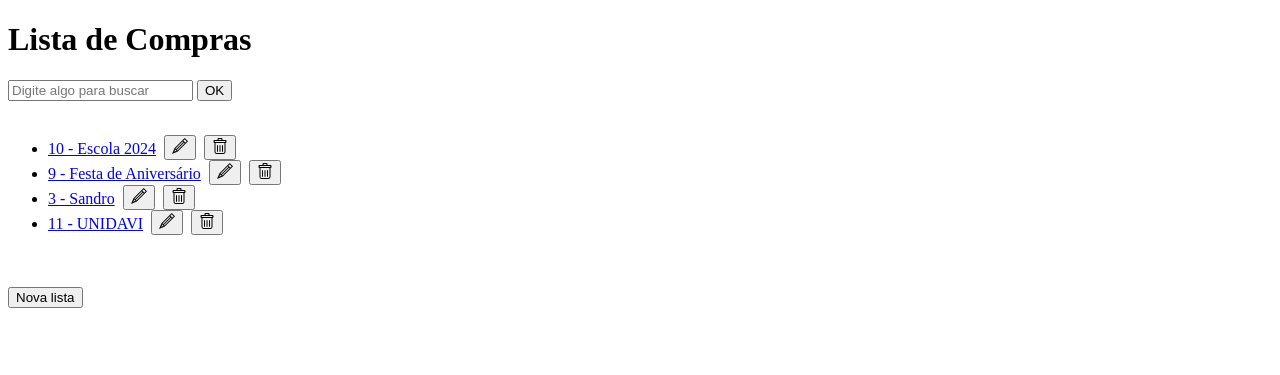
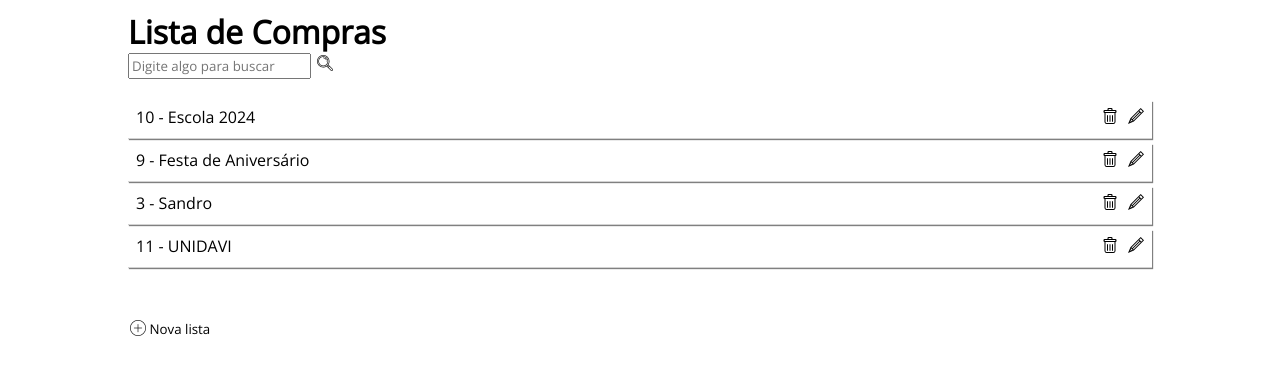
Before and after one commit to sandroaf/php, a PHP site: page / in a window 1280 px wide. Shown: the top 375 px of the page. Run offline with PHP 8.4, Linux system fonts and the light colour scheme; data comes from the database, SQL or seed files in the repository.

Commit message:
Estilizado CSS

```diff
--- /dev/null
+++ b/listacompras/estilo.css
@@ -0,0 +1,98 @@
+* {
+    padding: 0;
+    margin: 0;
+    font-family: 'Open Sans','Lucida Sans', 'Lucida Sans Regular', 'Lucida Grande', 'Lucida Sans Unicode', Geneva, Verdana, sans-serif;
+}
+
+main {
+    width: 80%;
+    margin: 10px auto;
+}
+
+button, input {
+    padding: 2px;
+}
+
+ul {
+    width: 100%;
+}
+
+li {
+    list-style: none;
+    margin-bottom: 5px;
+    box-shadow: 1px 1px 1px gray;
+    border-bottom: 1px solid lightgray;
+    padding: 5px 3px 10px 3px;
+}
+
+li:hover {
+    background-color: rgb(240, 240, 240);
+}
+
+li > a {
+    float: left;
+    padding-left: 5px;
+    width: 90%;
+}
+
+li > a:link, li > a:visited {
+    color: black;
+    text-decoration: none;
+}
+
+li > button {
+    float: right;
+    margin: 0 3px;
+    background-color: transparent;
+    border: none;
+    cursor: pointer;
+}
+
+button[type="submit"] {
+    background-color: white;
+    border: 1px solid rgb(37, 110, 37);
+    border-radius: 5px;
+    padding: 3px 5px;
+    cursor: pointer;
+}
+
+button[type="reset"] {
+    background-color: white;
+    border: 1px solid rgb(95, 4, 4);
+    border-radius: 5px;
+    padding: 3px 5px;
+    cursor: pointer;
+}
+
+button#bbusca  {
+    background-color: transparent;
+    border:none;
+    cursor:pointer;
+}
+
+button.incluir {
+    background-color: white;
+    border:none;
+    cursor:pointer;
+}
+
+button.incluir:hover {
+    font-weight: bold;
+}
+
+button.incluir > img {
+    margin: auto 0;
+    vertical-align: top;
+}
+
+button.incluir > img:hover {
+    scale: 110%;
+}
+
+
+@media only screen and (max-width: 300px) {
+    main {
+        width: 98%;
+        margin: 5px auto;
+    }
+}
--- a/listacompras/index.php
+++ b/listacompras/index.php
@@ -3,6 +3,8 @@
 <head>
     <meta charset="UTF-8">
     <meta name="viewport" content="width=device-width, initial-scale=1.0">
+    <link rel="stylesheet" href="https://fonts.googleapis.com/css?family=Open+Sans">
+    <link rel="stylesheet" href="./estilo.css">
     <title>Lista de Compras</title>
     <script language="JavaScript">
         function incluir() {
@@ -24,10 +26,13 @@
     </script>
 </head>
 <body>
+    <main>
+        <header>
             <h1>Lista de Compras</h1>
+        </header>
         <form id="fbusca" action="index.php" method="get">
             <input id="ibusca" name="busca" placeholder="Digite algo para buscar">
-        <button name="bbusca" value="busca">OK</button>
+            <button id="bbusca" name="bbusca" value="busca"><img src="./img/lupa.png"></button>
         </form>
         <?php
         require_once "conexao.php";
@@ -42,7 +47,7 @@
                 //Monta SQL com parametros da busca
                 $sql = "SELECT * FROM lista WHERE CODIGO = '".$_GET["busca"]
                         ."' OR NOME LIKE '%".$_GET["busca"]."%'";
-               //echo $sql;
+                echo $sql;
                 echo "<strong>Pesquisando por: </strong><mark>".$_GET["busca"]."</mark>";
                 $stmt = $conn->prepare($sql);
             }
@@ -57,9 +62,9 @@
                 echo("<a href='item.php/?lista=".$linha["codigo"]."'>".$linha["codigo"]);
                 echo(" - ".$linha["nome"]."</a>");
                 echo("&nbsp;&nbsp;");
-               echo("<button onclick='alterar(".$linha["codigo"].")'><img src='pencil.png'></button>");
+                echo("<button onclick='alterar(".$linha["codigo"].")'><img src='img/pencil.png'></button>");
                 echo("&nbsp;&nbsp;");
-               echo("<button onclick='apagar(".$linha["codigo"].")'><img src='lixeira.png'></button></li>");
+                echo("<button onclick='apagar(".$linha["codigo"].")'><img src='img/lixeira.png'></button></li>");
             }
             echo("</ul><br>");
             $conn = null;
@@ -70,6 +75,7 @@
         }
         ?>
         <br>
-    <button name="bincluir" id="bincluir" type="button" onclick="incluir()">Nova lista</button>
+        <button class="incluir" name="bincluir" id="bincluir" type="button" onclick="incluir()"><img src="./img/mais.png">  Nova lista</button>
+    </main>
     </body>
 </html>
```
Also changed, not shown: listacompras/alterarlista.php (+14 -9 lines), listacompras/apagaitem.php (+12 -4 lines), listacompras/apagalista.php (+11 -4 lines), listacompras/incluiritem.php (+12 -3 lines), listacompras/incluirlista.php (+10 -2 lines), listacompras/item.php (+24 -17 lines), listacompras/salvaralteracaolista.php (+12 -4 lines), listacompras/salvaritem.php (+12 -5 lines), listacompras/salvarlista.php (+10 -2 lines), listacompras/img/lixeira.png (renamed from listacompras/lixeira.png), listacompras/img/lupa.png (added), listacompras/img/mais.png (added), listacompras/img/pencil.png (renamed from listacompras/pencil.png). Lines whose indentation alone changed are shown as unchanged.
